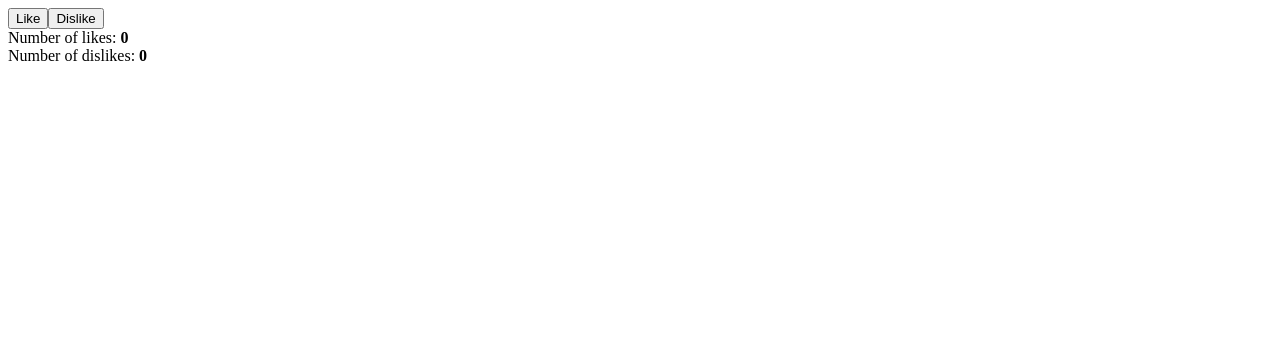
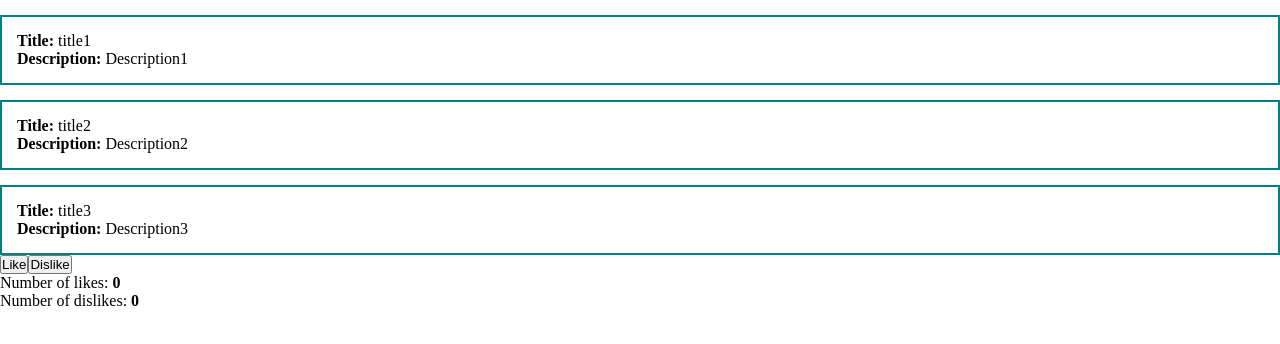
Before and after one commit to Alena2020/app-vue, a Vue app: page / in a window 1280 px wide. Shown: the top 344 px of the page. Built offline with nearby package versions, Linux system fonts and the light colour scheme.

Commit message:
Rendering in a loop. The V-FOR Directive

```diff
--- a/src/App.vue
+++ b/src/App.vue
@@ -1,8 +1,12 @@
 <template>
   <div>
+    <div class="post" v-for="post in posts">
+      <div><strong>Title: </strong>{{ post.title }}</div>
+      <div><strong>Description: </strong>{{ post.description }}</div>
+    </div>
     <div>
-      <button v-on:click="addLike">Like</button>
-      <button v-on:click="addDislike">Dislike</button>
+      <button @click="addLike">Like</button>
+      <button @click="addDislike">Dislike</button>
     </div>
     <div>
       Number of likes: <strong>{{ likes }}</strong>
@@ -17,6 +21,11 @@
 export default {
   data() {
     return {
+      posts: [
+        { id: 1, title: "title1", description: "Description1" },
+        { id: 2, title: "title2", description: "Description2" },
+        { id: 3, title: "title3", description: "Description3" },
+      ],
       likes: 0,
       dislikes: 0,
     };
@@ -32,4 +41,16 @@ export default {
 };
 </script>
 
-<style></style>
+<style>
+* {
+  box-sizing: border-box;
+  margin: 0;
+  padding: 0;
+}
+
+.post {
+  padding: 15px;
+  border: 2px solid teal;
+  margin-top: 15px;
+}
+</style>
```
